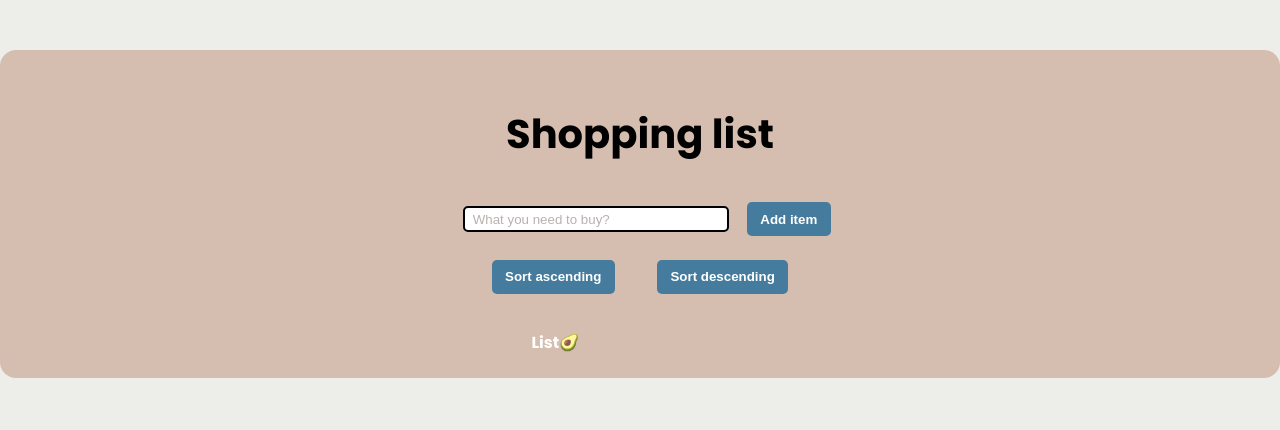
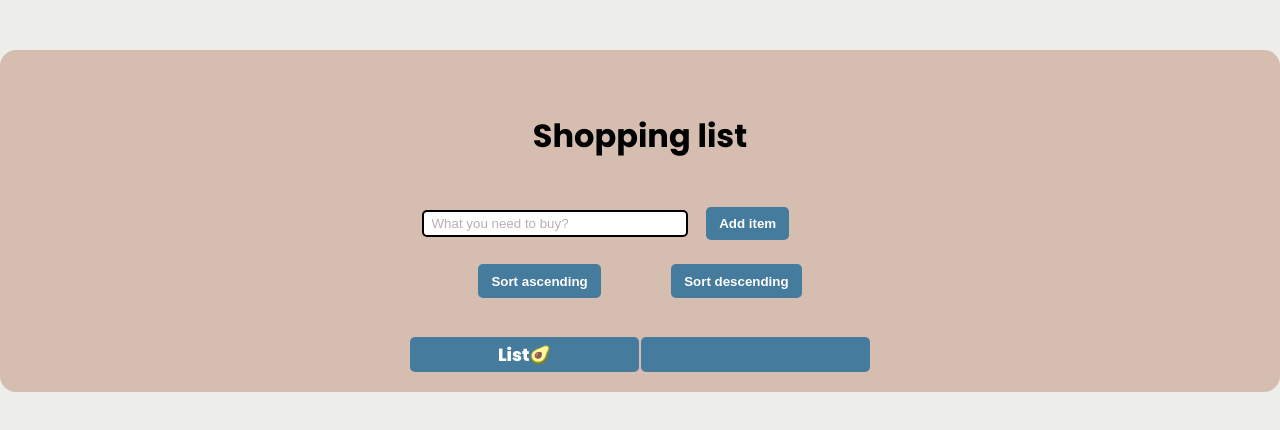
Before and after one commit to tudorr2/Shopping-list, a plain HTML site: page index.html in a window 1280 px wide. Drawn offline with Linux system fonts and the light colour scheme.

Commit message:
added some colors

```diff
--- a/index.html
+++ b/index.html
@@ -20,7 +20,7 @@
             </div>
             <table>
                 <th>List🥑</th>
-                <!-- <th>Action</th> -->
+                <th></th>
                 <tbody id="tableBody">
                     <tr>
                         <!-- <td class="strikethrough">apa</td>
--- a/style.css
+++ b/style.css
@@ -69,7 +69,7 @@ button {
 }
 
 h1 {
-  font-size: 2.5em;
+  font-size: 2rem;
   margin: 10%;
   text-align: center;
 }
@@ -78,9 +78,13 @@ th {
   height: 2em;
   text-align: center;
   width: 13em;
-  font-weight: 700;
+  font-size: 1.1rem;
+  font-weight: 800;
   background-color: #d5bdaf;
   color: white;
+  background-color: #457B9D;
+  border-radius: 5px;
+
 }
 
 td {
```
